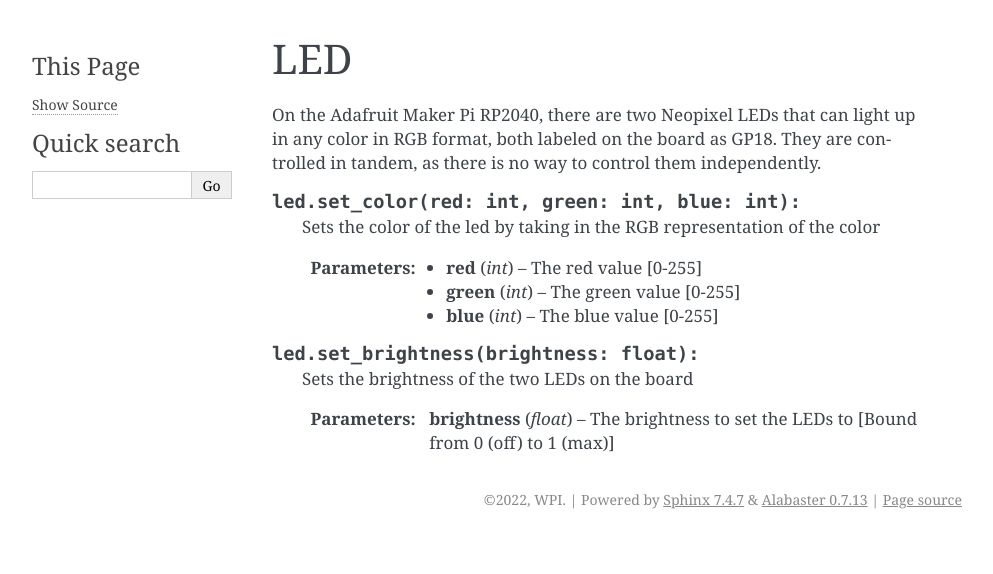
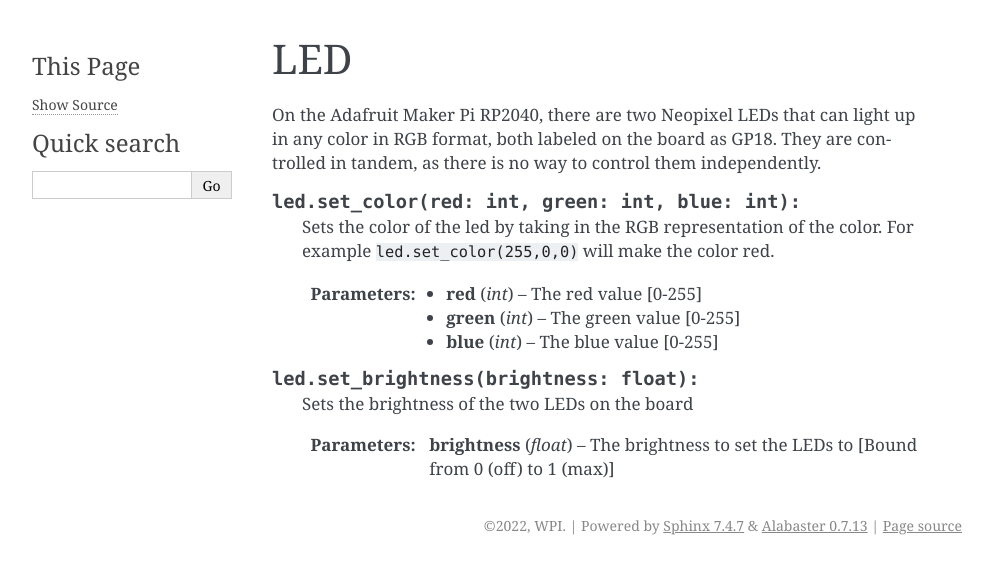
Before and after one commit to Open-STEM/Open-STEM.github.io, a Sphinx documentation site: the page built from docs/source/api/led.rst, in a window 1280 px wide. Shown: the top 574 px of the page, without its empty margins (148-1141 px from the left). Built offline with Sphinx 7.4.7, drawn with Linux system fonts in a browser that asks for light colours.

Commit message:
testing inline code

```diff
--- a/docs/source/api/led.rst
+++ b/docs/source/api/led.rst
@@ -7,7 +7,8 @@ On the Adafruit Maker Pi RP2040, there are two Neopixel LEDs that can light up i
 
 .. py:function:: led.set_color(red: int, green: int, blue: int):
 
-        Sets the color of the led by taking in the RGB representation of the color
+        Sets the color of the led by taking in the RGB representation of the color.
+        For example :code:`led.set_color(255,0,0)` will make the color red.
 
         :param red: The red value [0-255]
         :type red: int
```
